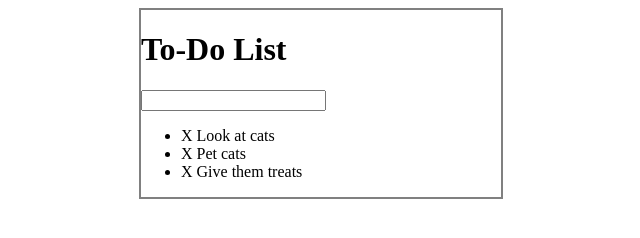
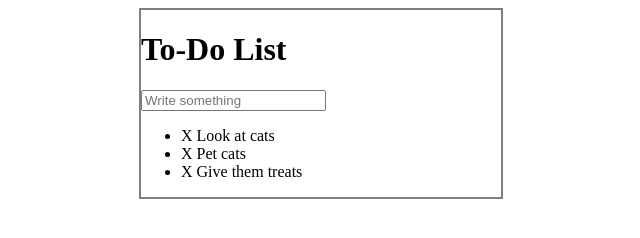
Before and after one commit to zxsteven/ToDoListProject, a plain HTML site: page index.html in a window 1280 px wide. Shown: the full height of the page, 319-959 px from the left. Drawn offline with Linux system fonts and the light colour scheme.

```diff
--- a/index.html
+++ b/index.html
@@ -3,12 +3,13 @@
 <head>
 	<title>To-do list</title>
 	<link rel="stylesheet" type="text/css" href="assets/css/style.css">
+	<link href="https://fonts.googleapis.com/css?family=Roboto:400,500,700" rel="stylesheet">
 	<script type="text/javascript" src='assets/js/lib/jquery-3.1.1.min.js'></script>
 </head>
 <body>
 	<div id="container">
 		<h1>To-Do List</h1>
-		<input type="text">
+		<input type="text" placeholder='Write something'>
 		<ul>
 			<li><span>X</span> Look at cats</li>
 			<li><span>X</span> Pet cats</li>
```
